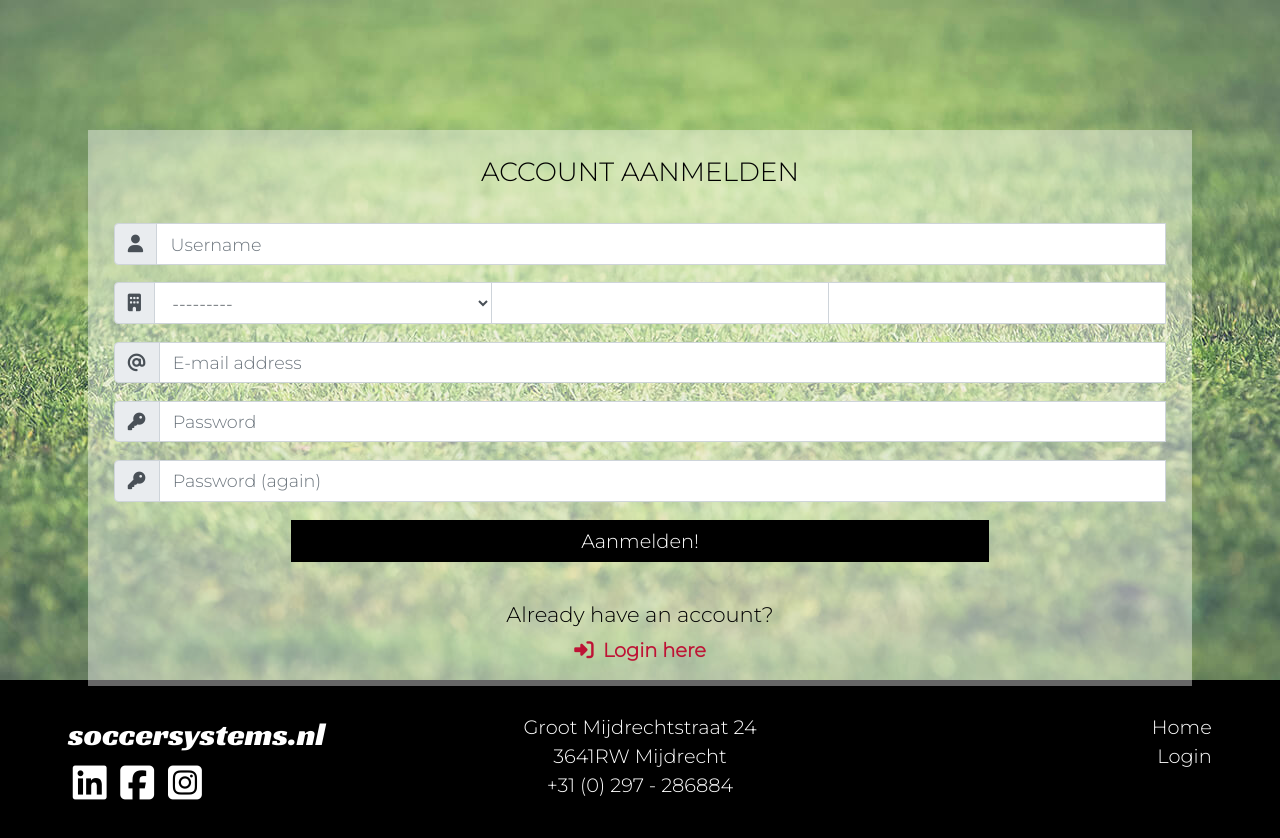
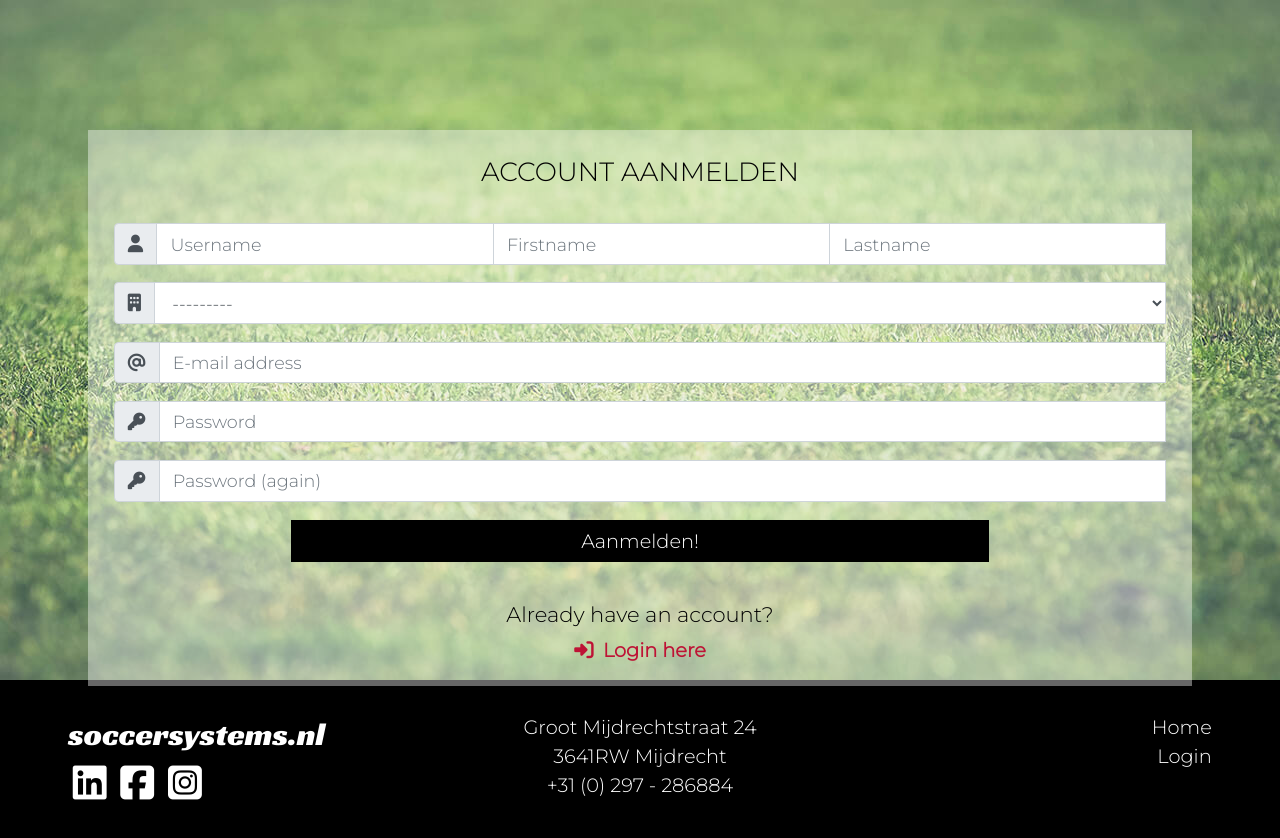
Before and after one commit to D1ang/Soccersystems, a Django app: template templates/account/signup.html in a window 1280 px wide. Run offline with Django 3.2, Linux system fonts and the light colour scheme; the template is opened without the code that fills it: values that come from a table or form of the project are taken from there, others are empty; parts of the project's set-up code (start-up, migrations or seed data) failed here and were passed over; some libraries are stand-ins or nearby versions.

Commit message:
Improved field placement for the signup form

```diff
--- a/accounts/forms.py
+++ b/accounts/forms.py
@@ -29,8 +29,8 @@ class MyCustomSignupForm(SignupForm):
     def __init__(self, *args, **kwargs):
         super(MyCustomSignupForm, self).__init__(*args, **kwargs)
         self.fields['shop'] = forms.ModelChoiceField(queryset=Shop.objects.all(), required=True)
-        self.fields['first_name'] = forms.CharField(max_length=50, required=True)
-        self.fields['last_name'] = forms.CharField(max_length=50, required=True)
+        self.fields['first_name'] = forms.CharField(max_length=50, required=True, widget=forms.TextInput(attrs={'placeholder': 'Firstname'}))
+        self.fields['last_name'] = forms.CharField(max_length=50, required=True, widget=forms.TextInput(attrs={'placeholder': 'Lastname'}))
 
     def save(self, request):
         shop = self.cleaned_data.pop('shop')
--- a/templates/account/signup.html
+++ b/templates/account/signup.html
@@ -25,14 +25,14 @@
                   <div class="input-group-text"><i class="fas fa-user"></i></div>
                 </div>
                 {{ form.username }}
+                {{ form.first_name }}
+                {{ form.last_name }}
               </div>
               <div class="input-group mb-3">
                 <div class="input-group-prepend">
                   <div class="input-group-text"><i class="fas fa-building"></i></div>
                 </div>
                 {{ form.shop }}
-                {{ form.first_name }}
-                {{ form.last_name }}
               </div>
               <div class="input-group mb-3">
                 <div class="input-group-prepend">
```
